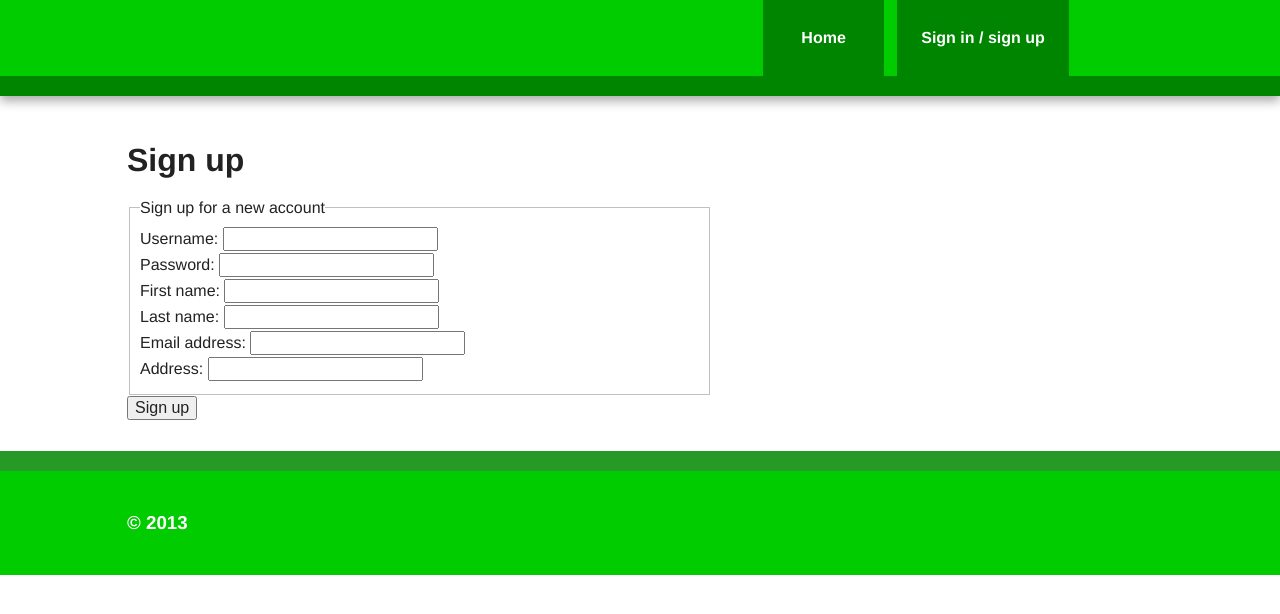
After one commit to SamuelDebruyn/MI4webshop, a CakePHP app: the page made by app/View/Users/register.ctp in a window 1280 px wide. The commit adds this page. Shown: the top 614 px of the page. Run offline with PHP 8.4 and a stand-in for CakePHP, Linux system fonts and the light colour scheme; the template is opened without the code that fills it, so the values that code supplies are empty; form fields are guessed from the names that the template uses; some libraries are stand-ins or nearby versions.

Commit message:
user controller en header

```diff
--- a/app/View/Elements/customer_header.ctp
+++ b/app/View/Elements/customer_header.ctp
@@ -1,9 +1,12 @@
 <div class="header-container">
 	<header class="wrapper clearfix">
-                <h1 class="title"><?php echo $this->Html->link($siteTitle, array('controller' => 'static pages', 'action' => 'home')); ?></h1>
+		<h1 class="title"><?php echo $this -> Html -> link($siteTitle, array('controller' => 'static pages', 'action' => 'home')); ?></h1>
 		<nav>
 			<ul>
-                        <li><?php echo $this->Html->link('Home', array('controller' => 'static pages', 'action' => 'home')); ?></li>
+				<li><?php echo $this -> Html -> link('Home', array('controller' => 'static pages', 'action' => 'home')); ?></li>
+				<li class="userstatus"><?php
+					echo $this -> Html -> link('Sign in / sign up', array('controller' => 'users', 'action' => 'login'));
+				?></li>
 			</ul>
 		</nav>
 	</header>
--- /dev/null
+++ b/app/View/Users/register.ctp
@@ -0,0 +1,24 @@
+<article>
+	<header>
+		<h1><?php echo __("Sign up"); ?></h1>
+	</header>
+	<section>
+		<?php
+			echo $this->Form->create();
+			?>
+			<fieldset>
+				<legend><?php echo __("Sign up for a new account"); ?></legend>
+				<?php
+					echo $this->Form->input("username", array('label' => 'Username: '));
+					echo $this->Form->input("password", array('label' => 'Password: '));
+					echo $this->Form->input("first_name", array('label' => 'First name: '));
+					echo $this->Form->input("last_name", array('label' => 'Last name: '));
+					echo $this->Form->input("email", array('label' => 'Email address: '));
+					echo $this->Form->input("address", array('label' => 'Address: '));
+				?>
+			</fieldset>
+			<?php
+			echo $this->Form->end('Sign up');
+		?>
+	</section>
+</article>
--- a/app/webroot/css/main.css
+++ b/app/webroot/css/main.css
@@ -74,18 +74,18 @@ body {
    =================== */
 
 .header-container {
-    border-bottom: 20px solid #e44d26;
+    border-bottom: 20px solid #008500;
 }
 
 .footer-container,
 .main aside {
-    border-top: 20px solid #e44d26;
+    border-top: 20px solid #269926;
 }
 
 .header-container,
 .footer-container,
 .main aside {
-    background: #f16529;
+    background: #00CC00;
 }
 
 .title {
@@ -111,7 +111,7 @@ nav a {
     font-weight: bold;
 
     color: white;
-    background: #e44d26;
+    background: #008500;
 }
 
 nav a:hover,
@@ -121,6 +121,7 @@ nav a:visited {
 
 nav a:hover {
     text-decoration: underline;
+    background: #269926;
 }
 
 /* ==============
@@ -167,13 +168,9 @@ td{
 	padding-right: 10px;
 }
 
-
-
-
-
-
-
-
+.userstatus a{
+	width: 40%;
+}
 
 
 
```
Also changed, not shown: app/Controller/UsersController.php (+10 -0 lines), app/View/Users/login.ctp (added, +12 -0 lines), 1 other file. Lines whose indentation alone changed are shown as unchanged.
